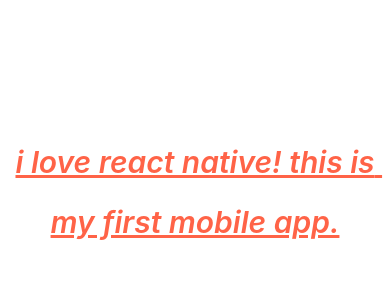
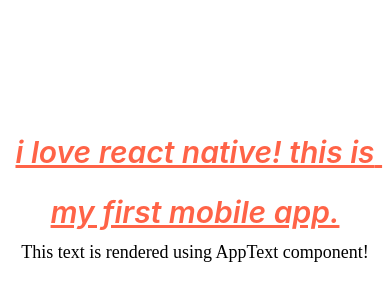
Before and after one commit to iankuratri/learning-react-native, a React Native app in the folder DoneWithIt/: screen / in a window 390 px wide. Shown: the part 230-530 px from the top of the page. Built offline with nearby package versions, Linux system fonts and the light colour scheme.

Commit message:
Text styling example added

```diff
--- /dev/null
+++ b/DoneWithIt/Course/03Styling/AppText.tsx
@@ -0,0 +1,15 @@
+import React from "react";
+import { Platform, Text, StyleSheet } from "react-native";
+
+function AppText({ children }: any) {
+  return <Text style={styles.text}>{children}</Text>;
+}
+
+const styles = StyleSheet.create({
+  text: {
+    fontSize: 18,
+    fontFamily: Platform.OS === "android" ? "Roboto" : "Avenir",
+  },
+});
+
+export default AppText;
--- a/DoneWithIt/Course/03Styling/StylingText.tsx
+++ b/DoneWithIt/Course/03Styling/StylingText.tsx
@@ -1,5 +1,6 @@
 import React from "react";
 import { View, Text } from "react-native";
+import AppText from "./AppText";
 
 function StylingText() {
   return (
@@ -25,6 +26,7 @@
       >
         I love React Native! This is my first mobile App.
       </Text>
+      <AppText>This text is rendered using AppText component!</AppText>
     </View>
   );
 }
```
